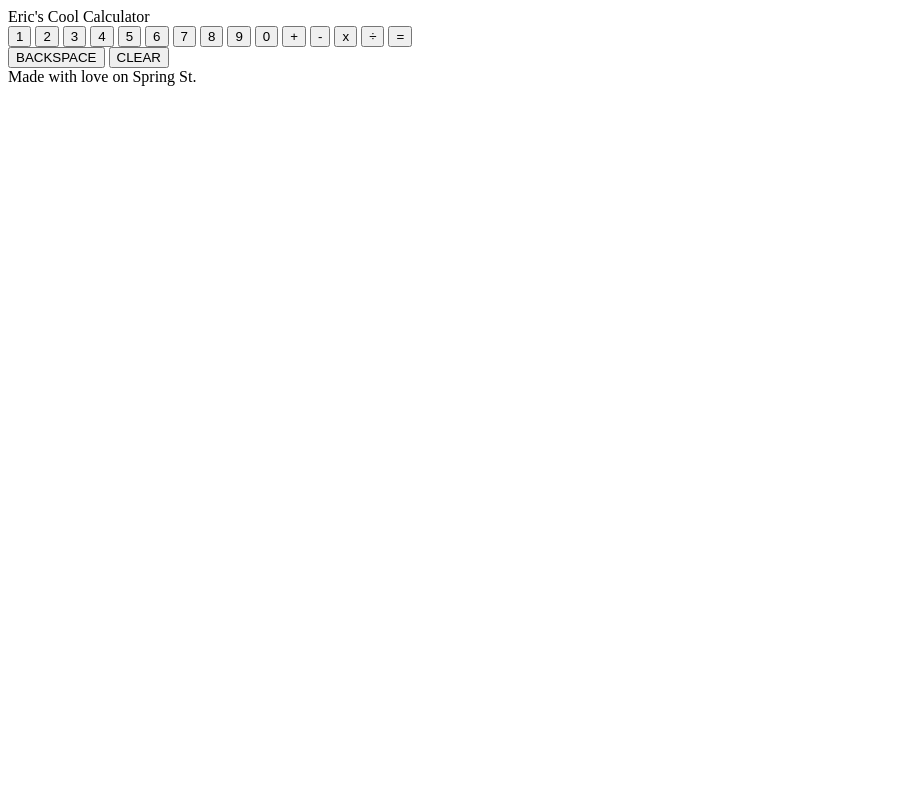
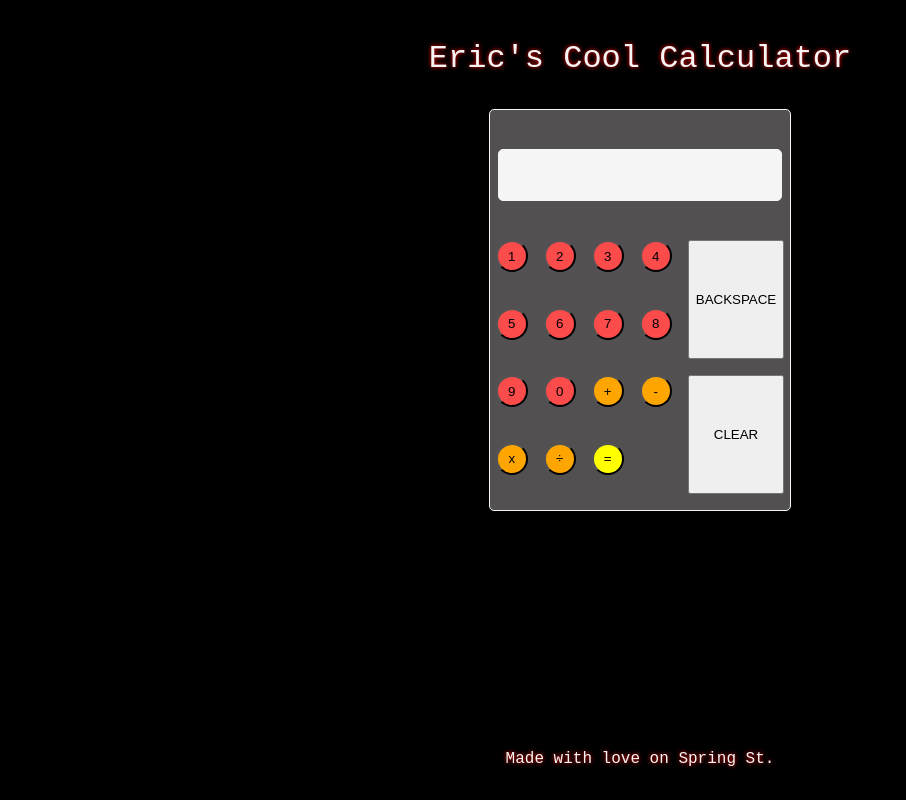
Before and after one commit to emh1194/calculator, a plain HTML site: page index.html in a window 1280 px wide. Shown: the whole page, without its empty margins (0-906 px from the left). Drawn offline with Linux system fonts and the light colour scheme.

Commit message:
applied styling to calculator body

```diff
--- a/styles.css
+++ b/styles.css
@@ -1,3 +1,86 @@
+body {
+    display: flex;
+    flex-direction: column;
+    align-items: center;
+    background: black;
+    min-width: 95vw;
+    min-height: 95vh;
+    color: whitesmoke;
+    text-shadow: 0 0 4px red;
+    font-family: 'Courier New', Courier, monospace;
+}
+
+#header {
+    font-size: xx-large;
+    padding-top: 32px;
+    padding-bottom: 32px;
+}
+
+#calculatorBody {
+    background: rgb(82, 80, 80);
+    display: flex;
+    flex-wrap: wrap;
+    justify-content: center;
+    border: 1px whitesmoke solid;
+    border-radius: 5px;
+    height: 400px;
+    width: 300px;
+}
+
 .display {
     display: flex;
+    background: whitesmoke;
+    border: 1px whitesmoke solid;
+    font-size: xx-large;
+    color: black;
+    border-radius: 5px;
+    height: 50px;
+    width: 250px;
+    padding-left: 16px;
+    padding-right: 16px;
+    justify-self: center;
+    align-self: center;
 }
+
+.btns {
+    display: grid;
+    gap: 1rem;
+    grid-template-columns: repeat(4, 1fr);
+    padding-right: 16px;
+    padding-bottom: 16px;
+
+}
+
+.operatorBtn {
+    background: orange;
+    height: 32px;
+    width: 32px;
+    border-radius: 50%;
+}
+
+#equals {
+    background: yellow;
+    height: 32px;
+    width: 32px;
+    border-radius: 50%;
+}
+
+.numberBtn {
+    background-color: rgb(251, 75, 75);
+    height: 32px;
+    width: 32px;
+    border-radius: 50%;
+}
+
+.deleteBtns {
+    display: grid;
+    gap: 1rem;
+    grid-template-columns: 1fr;
+    padding-bottom: 16px;
+
+}
+
+#footer {
+    position: sticky;
+    top: 100%;
+}
```
